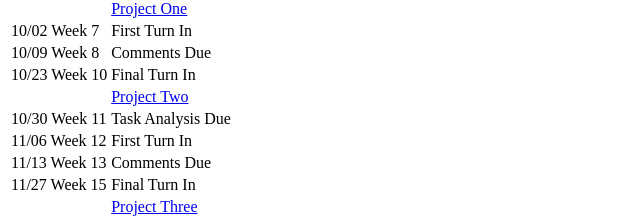
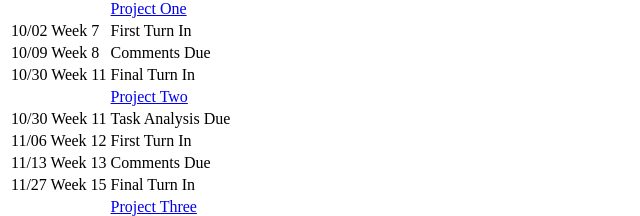
Before and after one commit to ekim51-ITMD362/itmd-362-fall2019, a plain HTML site: page index.html in a window 1280 px wide. Shown: the part 3033-3249 px from the top of the page, 0-640 px from the left. Drawn offline with nearby package versions, Linux system fonts and the light colour scheme; files that its build step writes are made by us from their sources.

Commit message:
changing project 1 due date

```diff
--- a/index.html
+++ b/index.html
@@ -259,7 +259,7 @@
                 <td class="alignleft">Comments Due</td>
               </tr>
               <tr>
-                <td>10/23 Week 10</td>
+                <td>10/30 Week 11</td>
                 <td class="alignleft">Final Turn In</td>
               </tr>
               <tr>
```
